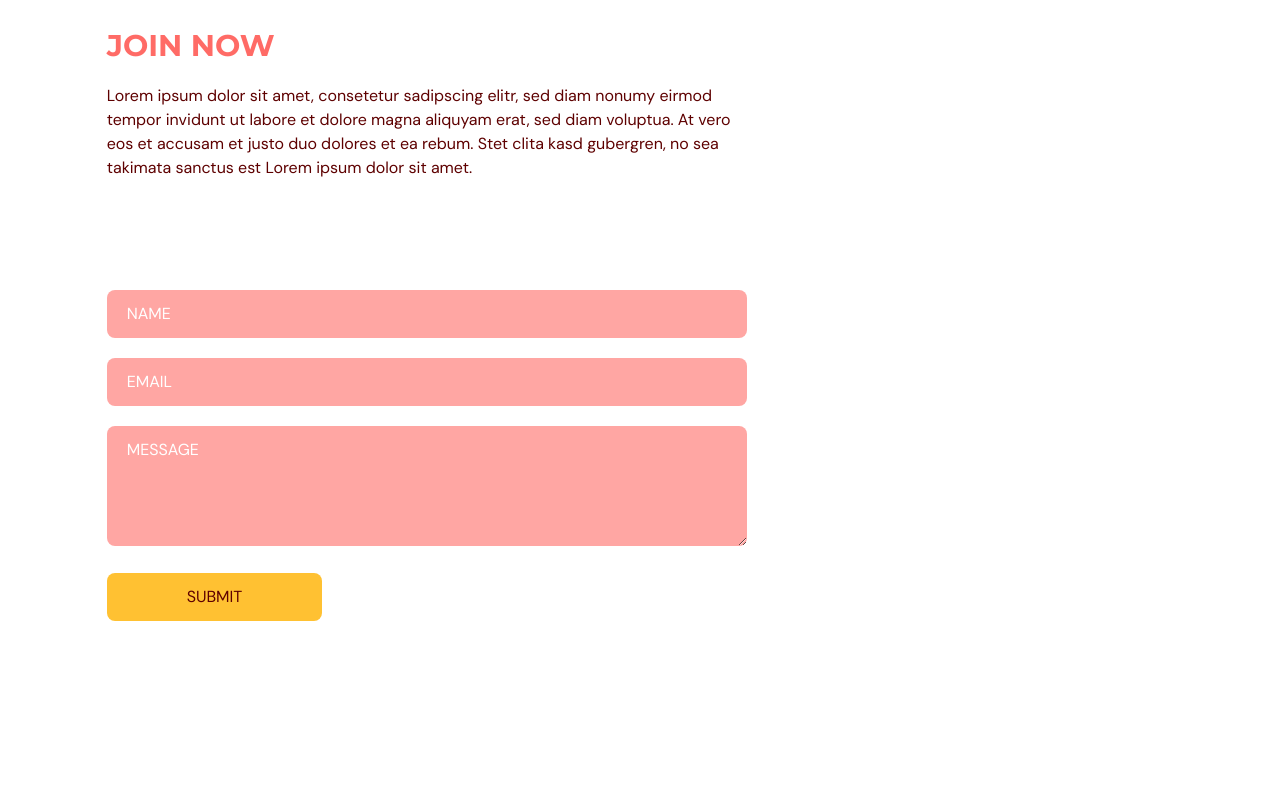
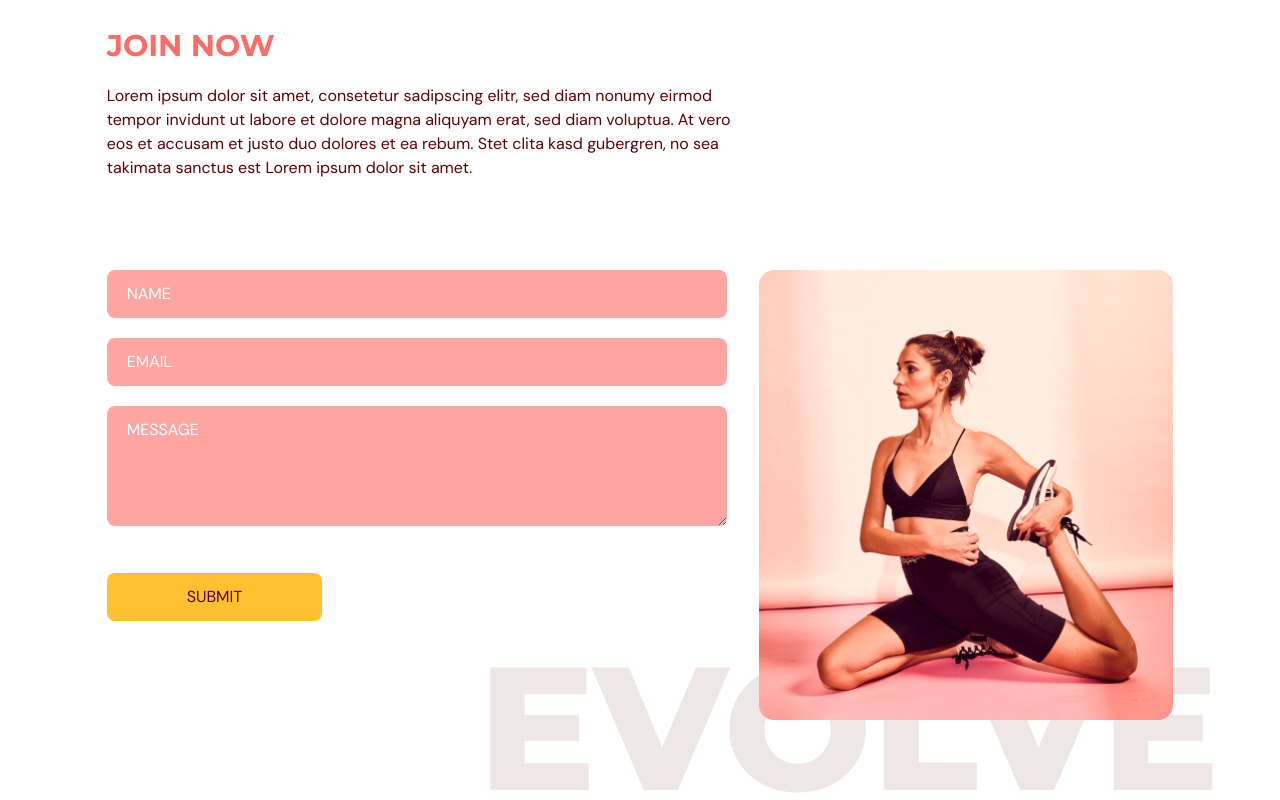
Before and after one commit to laurahohlsiepe/gym-typescript, a React (Vite) app in the folder vite-project/: page / in a window 1280 px wide. Shown: the part 3225-4025 px from the top of the page. Before the commit the page ends 3846 px from the top, so only its background shows below. Built offline with nearby package versions, Linux system fonts and the light colour scheme.

Commit message:
add(): pngon form

```diff
--- a/vite-project/src/App.tsx
+++ b/vite-project/src/App.tsx
@@ -16,9 +16,7 @@ function App() {
       if (window.scrollY === 0) {
         setIsTopOfPage(true);
         setSelectedPage(SelectedPage.Home);
-        console.log("top of page");
       } else if (window.scrollY !== 0) {
-        console.log("not top of page");
         setIsTopOfPage(false);
       }
     };
@@ -39,7 +37,7 @@ function App() {
               setSelectedPage={setSelectedPage} />
         <OurClasses
               setSelectedPage={setSelectedPage}/>
-          <ContactUs
+        <ContactUs
               setSelectedPage={setSelectedPage} />
    </div>
   )
--- a/vite-project/src/scenes/contactUs/index.tsx
+++ b/vite-project/src/scenes/contactUs/index.tsx
@@ -10,7 +10,7 @@ type Props = {
 
 const contactUs = ({ setSelectedPage }: Props) => {
 
-    const inputStyles = `w-full rounded-lg bg-primary-300 px-5 py-3 placeholder-white mt-5`
+    const inputStyles = `w-full rounded-lg bg-primary-300 px-5 py-3 placeholder-white mb-5`
 
     const {
         register,
@@ -123,6 +123,25 @@ const contactUs = ({ setSelectedPage }: Props) => {
            </button>
             </form>
         </motion.div>
+
+        <motion.div
+        className="relative mt-16 basis-2/5 md:mt-0"
+        initial="hidden"
+           whileInView="visible"
+           viewport={{ once: true, amount: 0.5 }}
+           transition={{ delay: 0.2, duration: 0.5 }}
+           variants={{
+               hidden: { opacity: 0, y: 50},
+               visible: { opacity: 1, x: 0}
+           }}>
+            <div className="md:before-content-evolvetext w-full before:absolute before:-bottom-20 before:-right-10 before:z-[-1] md:before:content-evolvetext">
+                <img
+                 className="w-full"
+                 alt="contact-us-page-graphic"
+                 src={ContactUsPageGraphic}
+                />
+            </div>
+        </motion.div>
      </div>
     </motion.div>
    </section>
```
